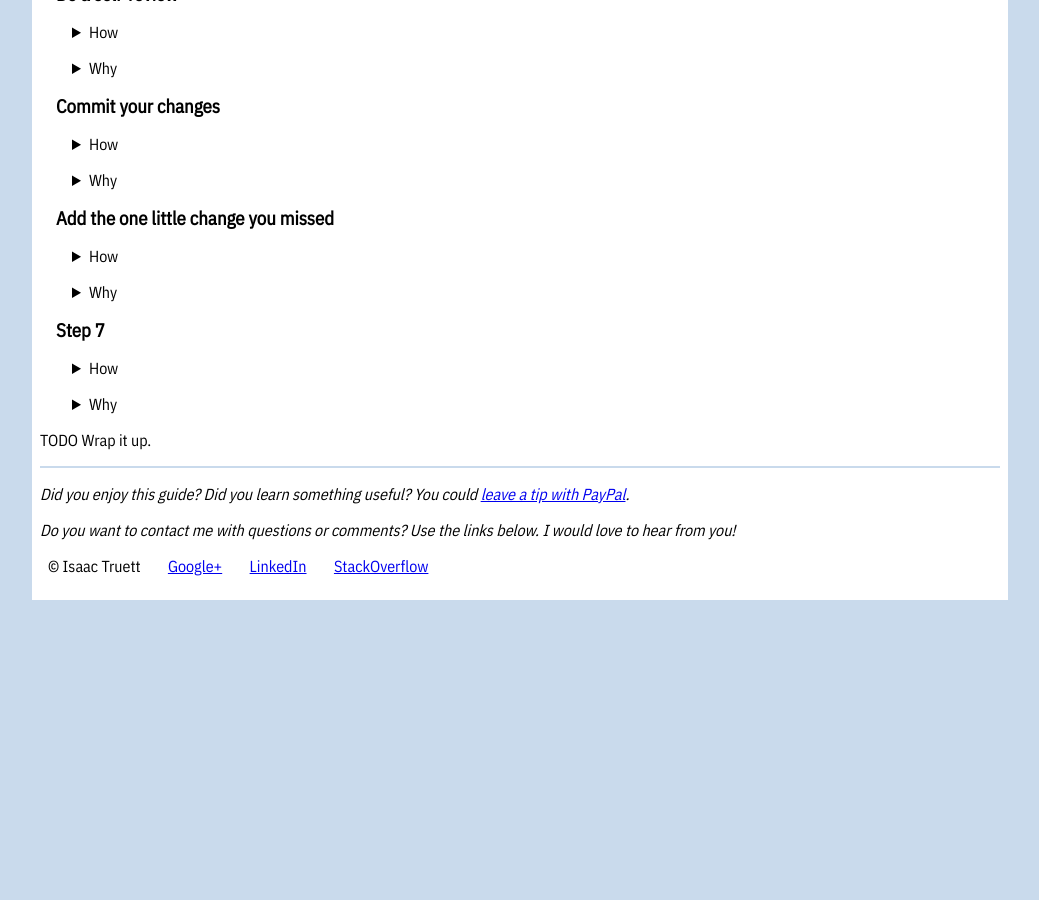
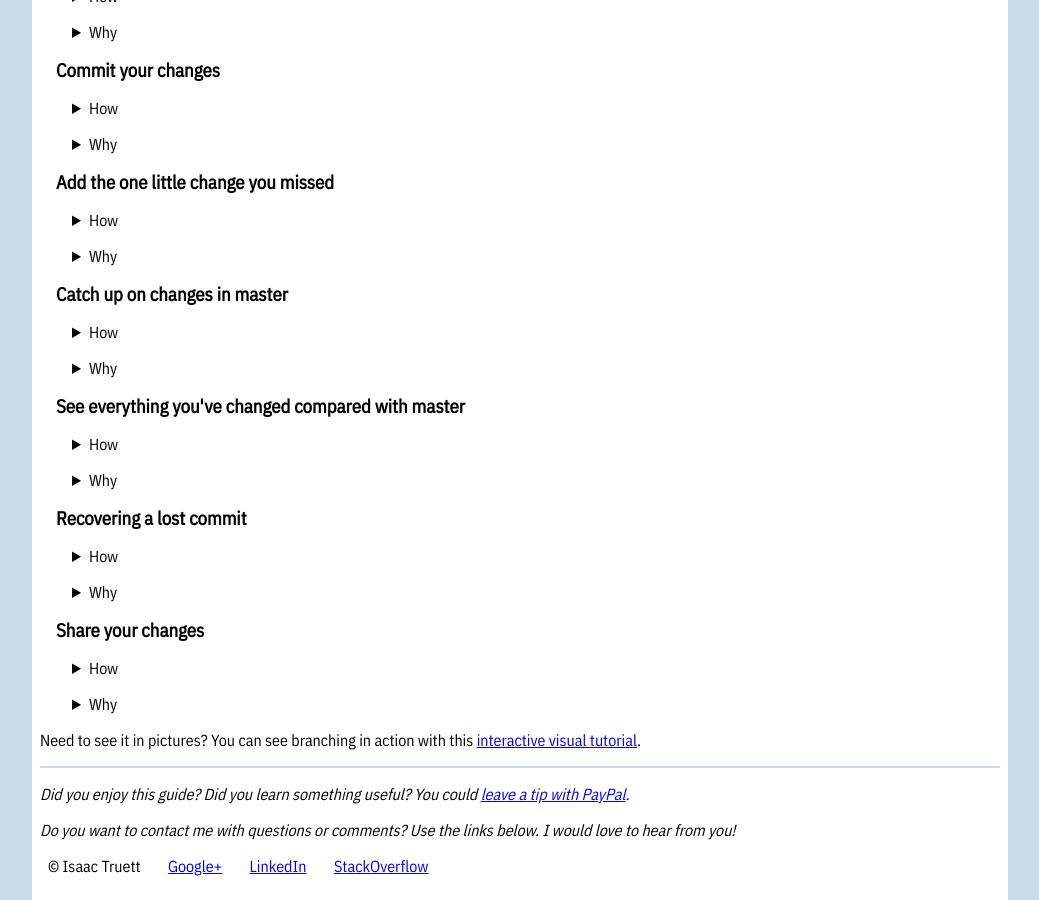
Before and after one commit to itruett/isaac.truett.info, a Jekyll site: the page built from how/to-use-git.html, in a window 1280 px wide and 900 px high, scrolled down 944 px. Shown: the whole window, without its empty margins (120-1159 px from the left). Built offline with Jekyll 4.4.1, drawn with Linux system fonts in a browser that asks for light colours; before the commit the page ends 1544 px from its top, so only the background shows below that; some of the changed text lies outside the part shown.

Commit message:
Finished version 1 of the git guide.

```diff
--- a/how/to-use-git.html
+++ b/how/to-use-git.html
@@ -17,7 +15,7 @@ sitemap: false
 			<strong>Developers are stewards of history</strong>
 			<ul><li>Keep the log clean; protect its integrity</li></ul>
 		</li>
-		<li><strong>What goes on Master, stays on Master</strong>
+		<li><strong>What goes on master stays on master</strong>
 			<ul><li>Never force push</li></ul>
 		</li>
 		<li><strong>Tags are like photographs; snapshots of a moment in time</strong>
@@ -133,26 +130,96 @@ git add one/path/at/a/time
 			</details>
 			<details>
 				<summary>Why</summary>
-				<p>TODO Values and reasoning go here.</p>
+				<p>Sometimes, immediately after commiting changes, despite all the reviews, I do a <code>git status</code> and see a file I missed. Or I flip back to my editor and realize "Oh, if I change <em>this</em>, then I'm going to have to change <em>that</em> too." In these cases, there's no harm in modifying the commit I just made. I'll <code>add</code> the additonal changes and then use <code>--amend</code> to alter the previous commit, combining my staged but uncommitted changes with the changes in the previous commit. So if my last commit added two files and I have one more file staged, then the commit with two files is replaced by a commit with all three. In the commit history it now looks like I committed all three at once. My intent is clear, and the history reflects that intent. No need for a commit that just says "oops, I missed one."</p>
 			</details>
 		</dd>
 	</dl>
 </section>
 <section>
 	<dl>
-		<dt><h3>Step 7</h3></dt>
+		<dt><h3>Catch up on changes in master</h3></dt>
 		<dd>
 			<details>
 				<summary>How</summary>
-				<p>TODO Detailed description goes here.</p>
+				<p>Make sure you have all of your changes committed, then:</p>
+{% highlight bash %}
+git checkout master
+git pull --rebase
+git checkout {branch}
+git rebase master
+{% endhighlight %}
+				<p>Resolve merge conflicts during the rebase, if any, and then you're all caught up with master.</p>
 			</details>
 			<details>
 				<summary>Why</summary>
-				<p>TODO Values and reasoning go here.</p>
+				<p>This process first takes you back to the master branch, pulls and updates your local master branch with any changes from origin, then switchs back to your branch and rebases, applying your changes on top of the new master history.</p>
 			</details>
 		</dd>
 	</dl>
 </section>
 <section>
-	<p>TODO Wrap it up.</p>
+	<dl>
+		<dt><h3>See everything you've changed compared with master</h3></dt>
+		<dd>
+			<details>
+				<summary>How</summary>
+{% highlight bash %}
+git diff master..{branch}
+{% endhighlight %}
+			</details>
+			<details>
+				<summary>Why</summary>
+				<p>This is especially handy after you've rebased on top of a new master branch HEAD to do a sanity check before submitting changes for a peer review. My branch may contain a number of separate commits, and this lets me see the changes holisticly</p>
+			</details>
+		</dd>
+	</dl>
 </section>
+<section>
+	<dl>
+		<dt><h3>Recovering a lost commit</h3></dt>
+		<dd>
+			<details>
+				<summary>How</summary>
+{% highlight bash %}
+git reflog
+{% endhighlight %}
+				<p>Search the reflog for your missing commit. It helps if you remember the message, or date and time of the commit. When you think you've found it, check out that commit:</p>
+{% highlight bash %}
+git checkout {SHA1 hash}
+{% endhighlight %}
+				<p>Be careful! You are now "detached," meaning you are not at the HEAD of a branch. Commits made from here are not part of a branch. (Becoming detached is a common way of losing commits, in fact). Review the code at this point. If you've found your missing changes, then create a branch:</p>
+{% highlight bash %}
+git checkout -b {branch name}
+{% endhighlight %}
+				<p>Now you can continue working from your recovered commit, merge those changes into another branch, or just leave the branch as it is, safe in the knowledge that your changes were not permanently lost.
+				</details>
+			<details>
+				<summary>Why</summary>
+				<p>The reflog is similar to a branch's log. The commit log you get from <code>git log</code> shows the ancestry of the branch, the changes that incrementally brought it to this point. Instead of a sequential list of changes to files, the reflog shows the sequence of git commands that got you to the current state. The commit information (e.g., author, message, hash) is also there, and that's what helps us find our lost commits. We can narrow down the reflog further by piping the output into <code>grep</code> to filter it down to just the commits:</p>
+{% highlight bash %}
+git reflog | grep "commit:"
+{% endhighlight %}
+			</details>
+		</dd>
+	</dl>
+</section>
+<section>
+	<dl>
+		<dt><h3>Share your changes</h3></dt>
+		<dd>
+			<details>
+				<summary>How</summary>
+{% highlight bash %}
+git push origin {branch}
+{% endhighlight %}
+			</details>
+			<details>
+				<summary>Why</summary>
+				<p>All of your commits happen in your local repository. To share changes with anyone else, they have to be <em>pushed</em> or <em>pulled</em> from one repository to another. The way this typically works is that each developer <em>pulls</em> from a shared remote repository, refered to as <em>origin</em>, and then <em>pushes</em> their changes back to origin where others can then pull them down.</p>
+			</details>
+		</dd>
+	</dl>
+</section>
+<section>
+	<p>Need to see it in pictures? You can see branching in action with this <a href=https://learngitbranching.js.org/>interactive visual tutorial</a>.
+</section>
```
Also changed, not shown: other parts of how/to-use-git.html (+2 -5 lines).
